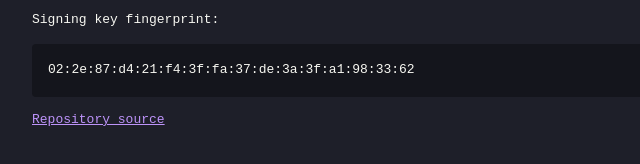
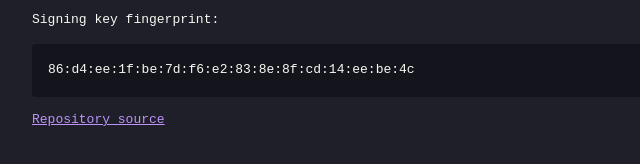
Before and after one commit to l3mah/void-repo, a plain HTML site: page index.html in a window 1280 px wide. Shown: the part 254-418 px from the top of the page, 272-912 px from the left. Drawn offline with Linux system fonts and the light colour scheme.

Commit message:
Re-sign honey (stale signature after canonical rebuild); correct the key fingerprint

```diff
--- a/index.html
+++ b/index.html
@@ -20,7 +20,7 @@ compositor. x86_64 glibc.</p>
 <pre>echo 'repository=https://l3mah.github.io/void-repo/x86_64' | sudo tee /etc/xbps.d/20-l3mah.conf
 sudo xbps-install -S honey</pre>
 <p>Signing key fingerprint:</p>
-<pre>02:2e:87:d4:21:f4:3f:fa:37:de:3a:3f:a1:98:33:62</pre>
+<pre>86:d4:ee:1f:be:7d:f6:e2:83:8e:8f:cd:14:ee:be:4c</pre>
 <p><a href="https://github.com/l3mah/void-repo">Repository source</a></p>
 </body>
 </html>
```
Also changed, not shown: 2 other files.
